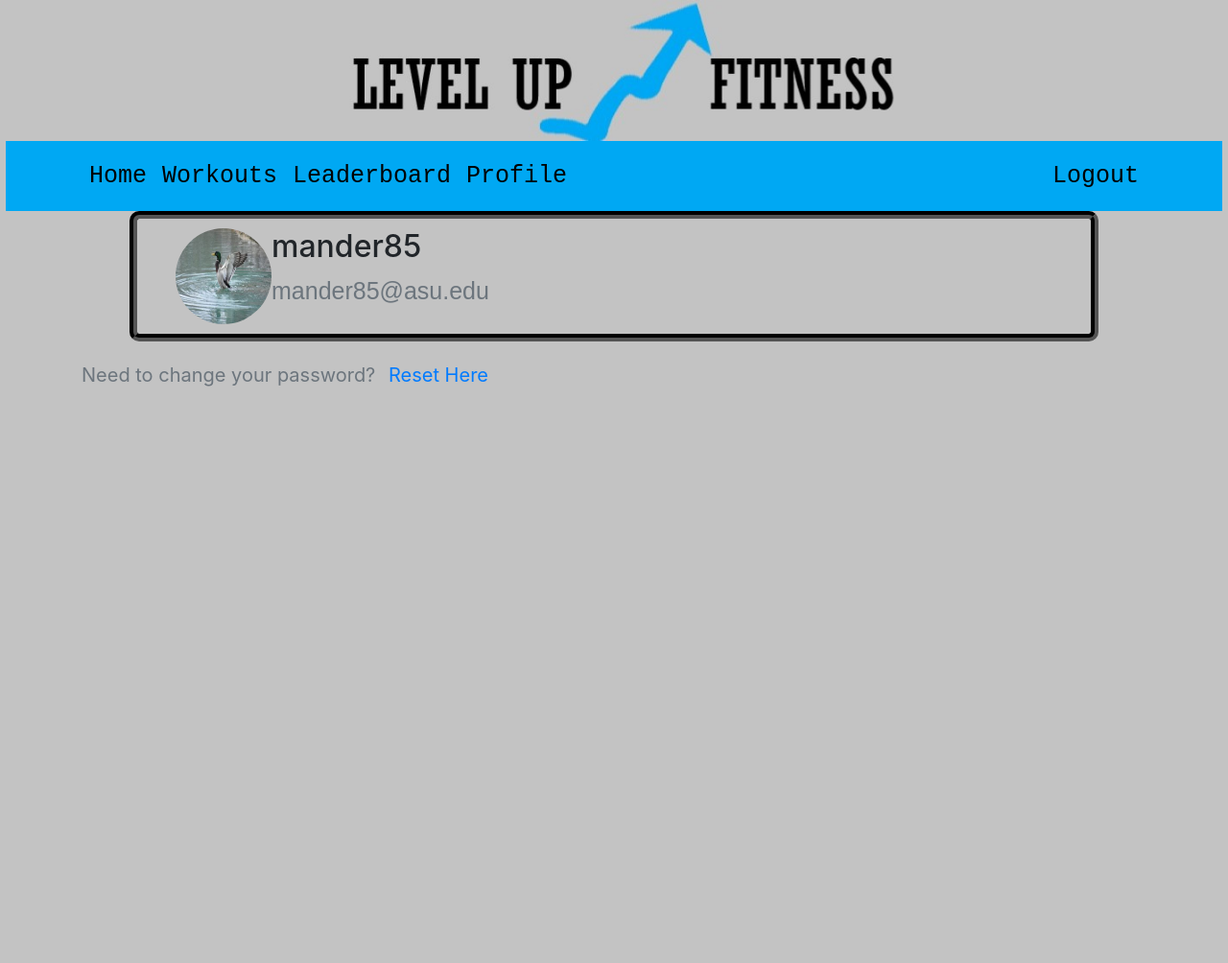
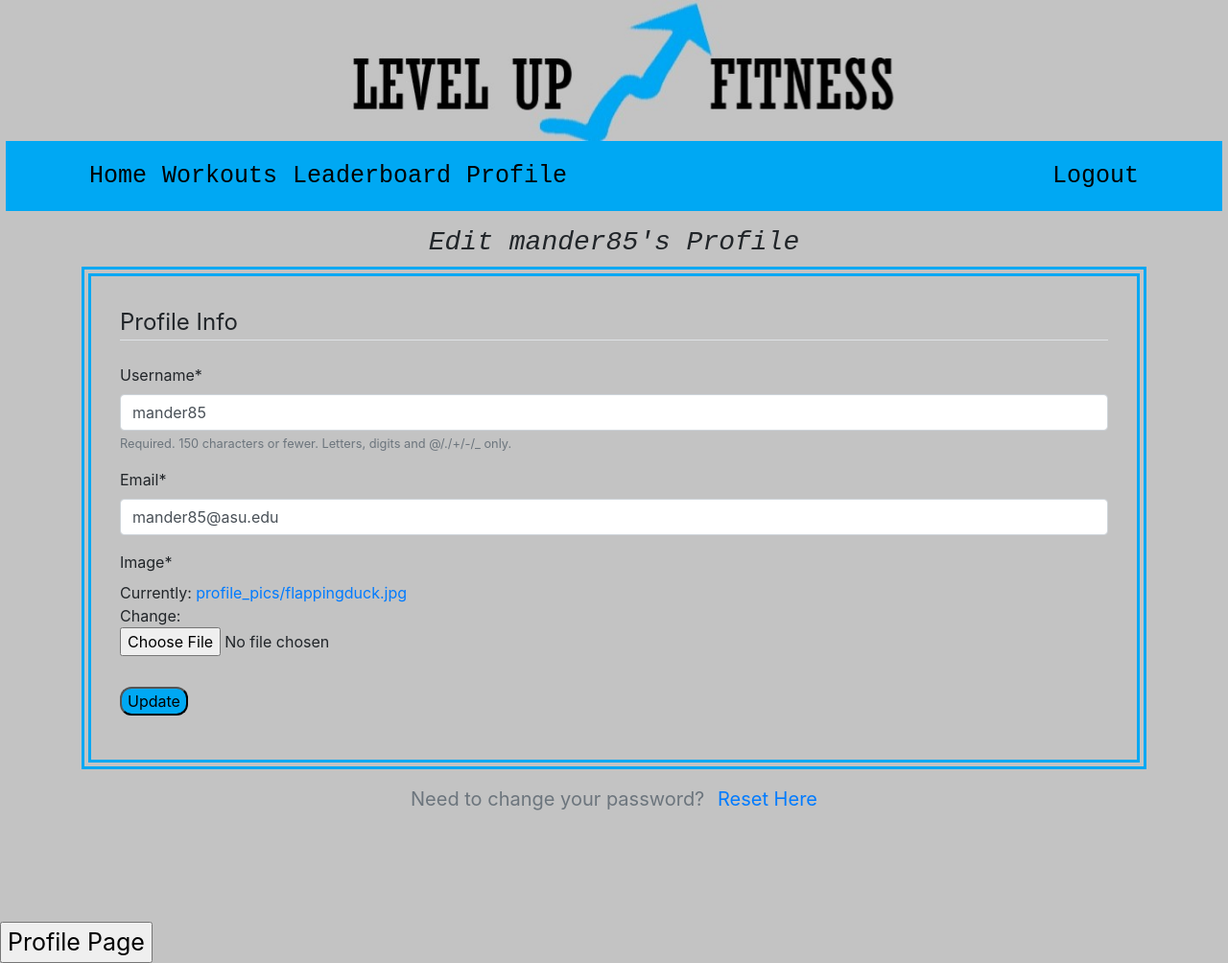
Before and after one commit to mander85/group9-capstone, a Django app: page /profile/ in a window 1280 px wide. Shown: the whole page at 96% size. Before the commit the page ends 403 px from the top, so only its background shows below. Run offline with Django 4.2, Linux system fonts and the light colour scheme; a user stored in the database is signed in; data comes from the database, SQL or seed files in the repository; both versions use the stored data as it was after the commit; parts of the project's set-up code (start-up, migrations or seed data) failed here and were passed over; some libraries are stand-ins or nearby versions.

Commit message:
Moved Profile update files into project folders Fixed CSS issue for profile and edit profile pages the two pages being switched is not fixed

```diff
--- a/capstone_project/fitness/static/style.css
+++ b/capstone_project/fitness/static/style.css
@@ -52,7 +52,7 @@ p {
 .content-section{
     padding: 10px 40px;
     border: 8px groove #000000;
-    border-radius: 10px;
+    border-radius: 5px;
     margin-left: 50px;
     margin-right: 50px;
     margin-bottom: 15px;
@@ -108,6 +108,7 @@ p {
     background-color: #ffffff;
     font-weight: bold;
 }
+
 .workout_rows{
    border: 3px #2c2c3f;
 
@@ -128,3 +129,17 @@ p {
     border-radius: 12px;
     text-align: center;
 }
+
+
+.profile-content-section{
+    border: 10px double #00a8f3;
+    padding-top: 30px;
+    padding-right: 30px;
+    padding-bottom: 30px;
+    padding-left: 30px;
+}
+.profile-text{
+    font-family: 'Courier New', Courier, monospace;
+    font-style: oblique;
+    font-style: oblique;
+}
--- a/capstone_project/fitness/urls.py
+++ b/capstone_project/fitness/urls.py
@@ -4,6 +4,8 @@ from . import views
 #importing default django login/user views -- Rename the views when importing
 from django.contrib.auth import views as auth_views
 from users import views as user_views
+from django.conf import settings
+from django.conf.urls.static import static
 
 
 #URL name changes WILL affect navbar routing
@@ -18,4 +20,11 @@ urlpatterns = [
     path('signout/', auth_views.LogoutView.as_view(template_name='users/signout.html'), name='fitness-signout' ),
     path('signup/', user_views.signup, name='fitness-signup' ),
     path('password_reset/', user_views.change_password, name='password_reset' ),
+    path('edit_profile/', user_views.edit_profile, name='edit_profile' ),
+    path('profile/', user_views.profile, name='profile' ),
+
 ]
+
+if settings.DEBUG:
+        urlpatterns += static(settings.MEDIA_URL,
+                              document_root=settings.MEDIA_ROOT)
--- a/capstone_project/users/forms.py
+++ b/capstone_project/users/forms.py
@@ -3,6 +3,7 @@ from socket import fromshare
 from django import forms
 from django.contrib.auth.models import User
 from django.contrib.auth.forms import UserCreationForm, PasswordChangeForm
+from .models import Profile
 
 class UserSignupForm(UserCreationForm):
     email = forms.EmailField()
@@ -13,3 +14,17 @@ class UserSignupForm(UserCreationForm):
         model = User
         #what is shown on our form and the order they are shown in
         fields = ['username', 'email', 'password1', 'password2']
+
+class UserUpdateForm(forms.ModelForm):
+    email = forms.EmailField()
+
+    class Meta:
+        #when this form validates it creates a new user - the model being affected
+        model = User
+        #what is shown on our form and the order they are shown in
+        fields = ['username', 'email']
+
+class ProfileUpdateForm(forms.ModelForm):
+    class Meta:
+        model = Profile
+        fields = ['image']
--- a/capstone_project/users/templates/users/profile.html
+++ b/capstone_project/users/templates/users/profile.html
@@ -3,20 +3,40 @@
 {% load crispy_forms_tags %}
 <!--Any thing unique to this page must go in between the block content tags-->
 {% block content %}
-    <div class="content-section">
-        <div class="media">
-            <img class="rounded-circle account-img" src="{{ user.profile.image.url }}"  height="100" width="100">
-            <div class="media-body">
-                <h2 class="account-heading">{{ user.username }}</h2>
-                <p class="text-secondary">{{ user.email }}</p>
-            </div>
+{% load static %}
+<!-- this is the edit page. the edit_profile and profile page need to switch links. -->
+<p></p>
+<center><h3 class="profile-text"><i>Edit {{ user.username }}'s Profile</i></h3></center>
+
+<div class="profile-content-section">
+<form method="POST" enctype="multipart/form-data">
+    <!--csrf (cross-site request forgery) token protects against attacks and required by django-->
+        {% csrf_token %}
+        <fieldset class="form-group">
+            <!-- adding some quality of life css classes as well as some bootstrap-->
+            <legend class="border-bottom mb-4">Profile Info</legend>
+            {{ u_form|crispy }}
+            {{ p_form|crispy }}
+        </fieldset>
+        <div class="form-group">
+            <button class="registerbutton" type="submit">Update</button>
         </div>
-   </div>
+    </form>
+</div>
+</div>
+<p></p>
+    <small class="text-muted"><center>
+       Need to change your password? <a class="ml-2" href="{% url 'password_reset' %}">Reset Here</a>
+    </center></small>
 
-   <div>
-    <small class="text-muted">
-       Need to change your password? <a class="ml-2" href="{% url 'password_reset' %}">Reset Here</a>
-    </small>
-</div>
+
+<br>
+<br>
+<br>
+
+
+<A><form action="{% url 'edit_profile' %}">
+    <input type="submit" value="Profile Page" />
+</form></A>
 
 {% endblock content %}
--- a/capstone_project/users/views.py
+++ b/capstone_project/users/views.py
@@ -3,7 +3,9 @@ from django.shortcuts import render, redirect
 from django.contrib import messages
 from django.contrib.auth.decorators import login_required
 from django.contrib.auth import update_session_auth_hash
-from .forms import UserSignupForm, PasswordChangeForm
+from .forms import UserSignupForm, PasswordChangeForm, UserUpdateForm, ProfileUpdateForm
+from django.contrib.auth.forms import UserChangeForm
+
 
 
 
@@ -32,7 +34,27 @@ def signup(request):
 #profile has been moved to users views from fitness views because it deals with user logic
 @login_required
 def profile(request):
-    return render(request, 'users/profile.html')
+    if request.method == 'POST':
+        u_form = UserUpdateForm(request.POST, instance=request.user)
+        p_form = ProfileUpdateForm(request.POST, request.FILES, instance=request.user.profile)
+        if u_form.is_valid() and p_form.is_valid():
+            u_form.save()
+            p_form.save()
+            messages.success(request, f'Your account has been successfully updated!')
+            return redirect ('profile')
+    else:
+        u_form = UserUpdateForm(instance=request.user)
+        p_form = ProfileUpdateForm(instance=request.user.profile)
+    context = {
+        'u_form': u_form,
+        'p_form': p_form
+    }
+
+    return render(request, 'users/profile.html', context)
+
+# @login_required
+# def profile(request):
+#     return render(request, 'users/profile.html')
 
 #The view to allow users to change their own password with current password
 def change_password(request):
@@ -51,3 +73,20 @@ def change_password(request):
     return render(request, 'users/password_reset.html',
         {'form':form}
     )
+
+def edit_profile(request):
+    if request.method == 'POST':
+        user = request.user
+        form = UserChangeForm(user, request.POST)
+        if form.is_valid():
+            user = form.save()
+            update_session_auth_hash(request, user)
+            messages.success(request, "Success message")
+            return redirect('edit_profile')
+        else:
+            messages.error(request, 'Error Message')
+    else:
+        form = UserChangeForm(request.user)
+    return render(request, 'users/edit_profile.html',
+        {'form':form}
+    )
```
Also changed, not shown: capstone_project/users/templates/users/edit_profile.html (added, +76 -0 lines), capstone_project/db.sqlite3, capstone_project/media/profile_pics/New-Hubble-Image-Shows-Part-of-the-Large-Magellanic-Cloud.jpg (added), capstone_project/media/profile_pics/pic_2vLInlf.jpg (added), capstone_project/media/profile_pics/profile_pic.jpg (added), capstone_project/media/profile_pics/profile_pic2.jpg (added), capstone_project/media/profile_pics/profile_pic_AYIlivs.jpg (added), capstone_project/users/models.py (line endings or trailing spaces).
